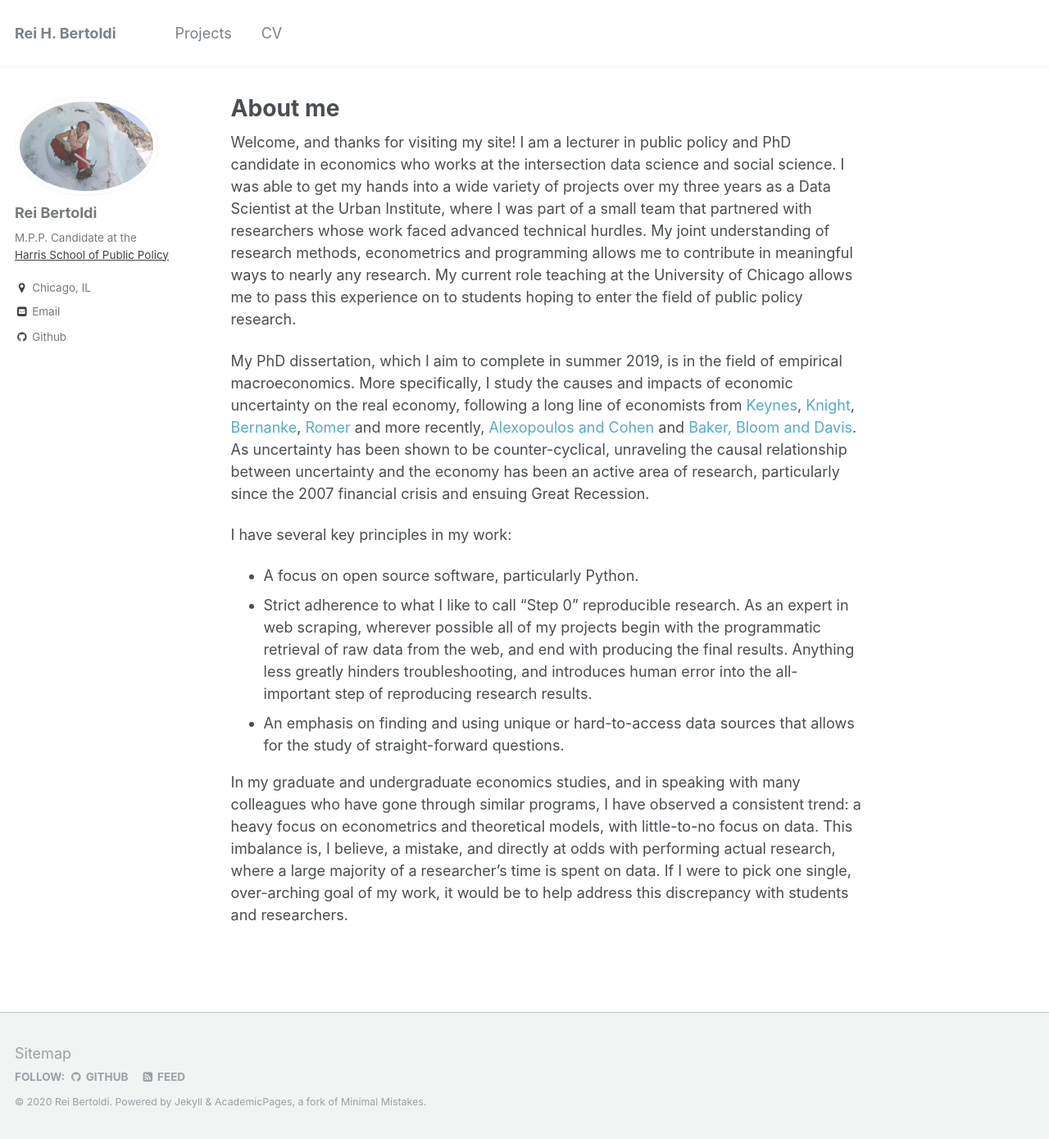
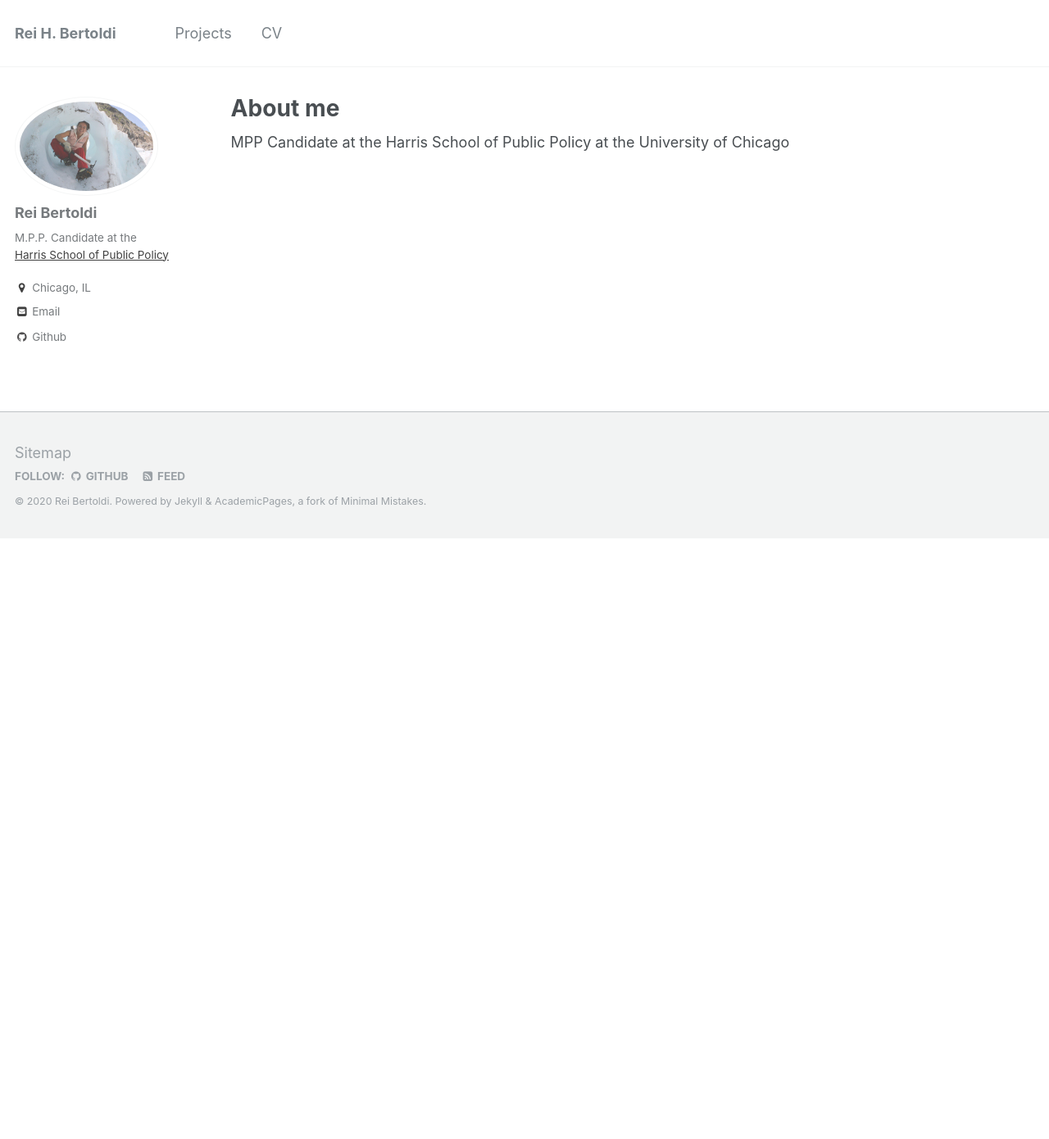
Before and after one commit to rhbertoldi/rhbertoldi.github.io, a Jekyll site: the page built from _pages/about.md, in a window 1280 px wide and 1390 px high. Shown: the whole window at 82% size. Built offline with Jekyll 4.4.1, drawn with Linux system fonts in a browser that asks for light colours.

Commit message:
changing about md

```diff
--- a/_pages/about.md
+++ b/_pages/about.md
@@ -8,13 +8,4 @@ redirect_from:
   - /about.html
 ---
 
-Welcome, and thanks for visiting my site!  I am a lecturer in public policy and PhD candidate in economics who works at the intersection data science and social science.  I was able to get my hands into a wide variety of projects over my three years as a Data Scientist at the Urban Institute, where I was part of a small team that partnered with researchers whose work faced advanced technical hurdles.  My joint understanding of research methods, econometrics and programming allows me to contribute in meaningful ways to nearly any research.  My current role teaching at the University of Chicago allows me to pass this experience on to students hoping to enter the field of public policy research.
-
-My PhD dissertation, which I aim to complete in summer 2019, is in the field of empirical macroeconomics.  More specifically, I study the causes and impacts of economic uncertainty on the real economy, following a long line of economists from [Keynes](https://academic.oup.com/qje/article-abstract/51/2/209/1939387), [Knight](https://mises.org/sites/default/files/Risk,%20Uncertainty,%20and%20Profit_4.pdf), [Bernanke](https://academic.oup.com/qje/article-abstract/98/1/85/1869115), [Romer](https://academic.oup.com/qje/article-abstract/105/3/597/1864581) and more recently, [Alexopoulos and Cohen](https://www.economics.utoronto.ca/public/workingPapers/tecipa-352.pdf) and [Baker, Bloom and Davis](https://academic.oup.com/qje/article/131/4/1593/2468873).  As uncertainty has been shown to be counter-cyclical, unraveling the causal relationship between uncertainty and the economy has been an active area of research, particularly since the 2007 financial crisis and ensuing Great Recession.
-
-I have several key principles in my work:
-  - A focus on open source software, particularly Python.
-  - Strict adherence to what I like to call "Step 0" reproducible research.  As an expert in web scraping, wherever possible all of my projects begin with the programmatic retrieval of raw data from the web, and end with producing the final results.  Anything less greatly hinders troubleshooting, and introduces human error into the all-important step of reproducing research results.
-  - An emphasis on finding and using unique or hard-to-access data sources that allows for the study of straight-forward questions.
-
-In my graduate and undergraduate economics studies, and in speaking with many colleagues who have gone through similar programs, I have observed a consistent trend: a heavy focus on econometrics and theoretical models, with little-to-no focus on data.  This imbalance is, I believe, a mistake, and directly at odds with performing actual research, where a large majority of a researcher's time is spent on data.  If I were to pick one single, over-arching goal of my work, it would be to help address this discrepancy with students and researchers.
+MPP Candidate at the Harris School of Public Policy at the University of Chicago
```
